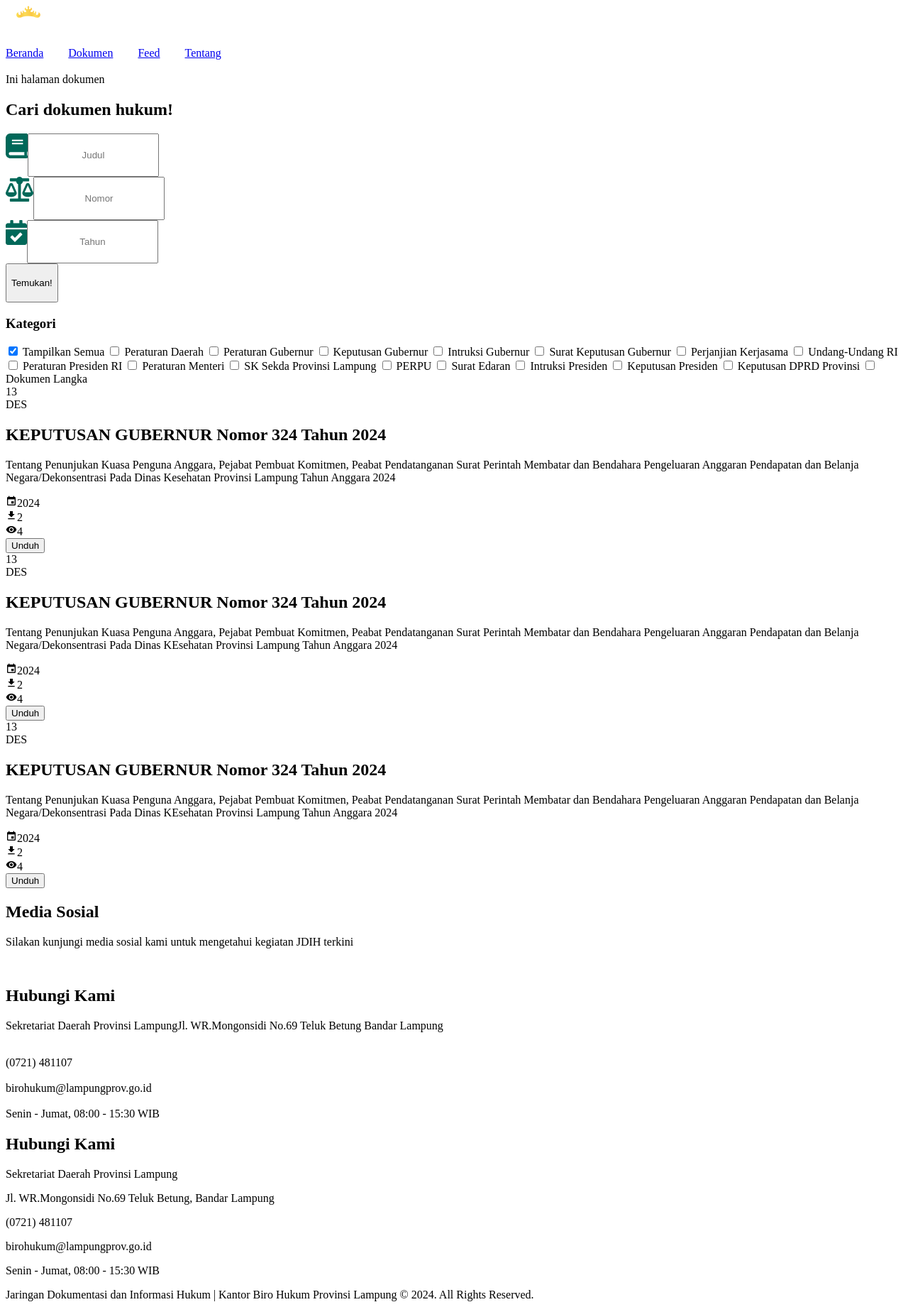
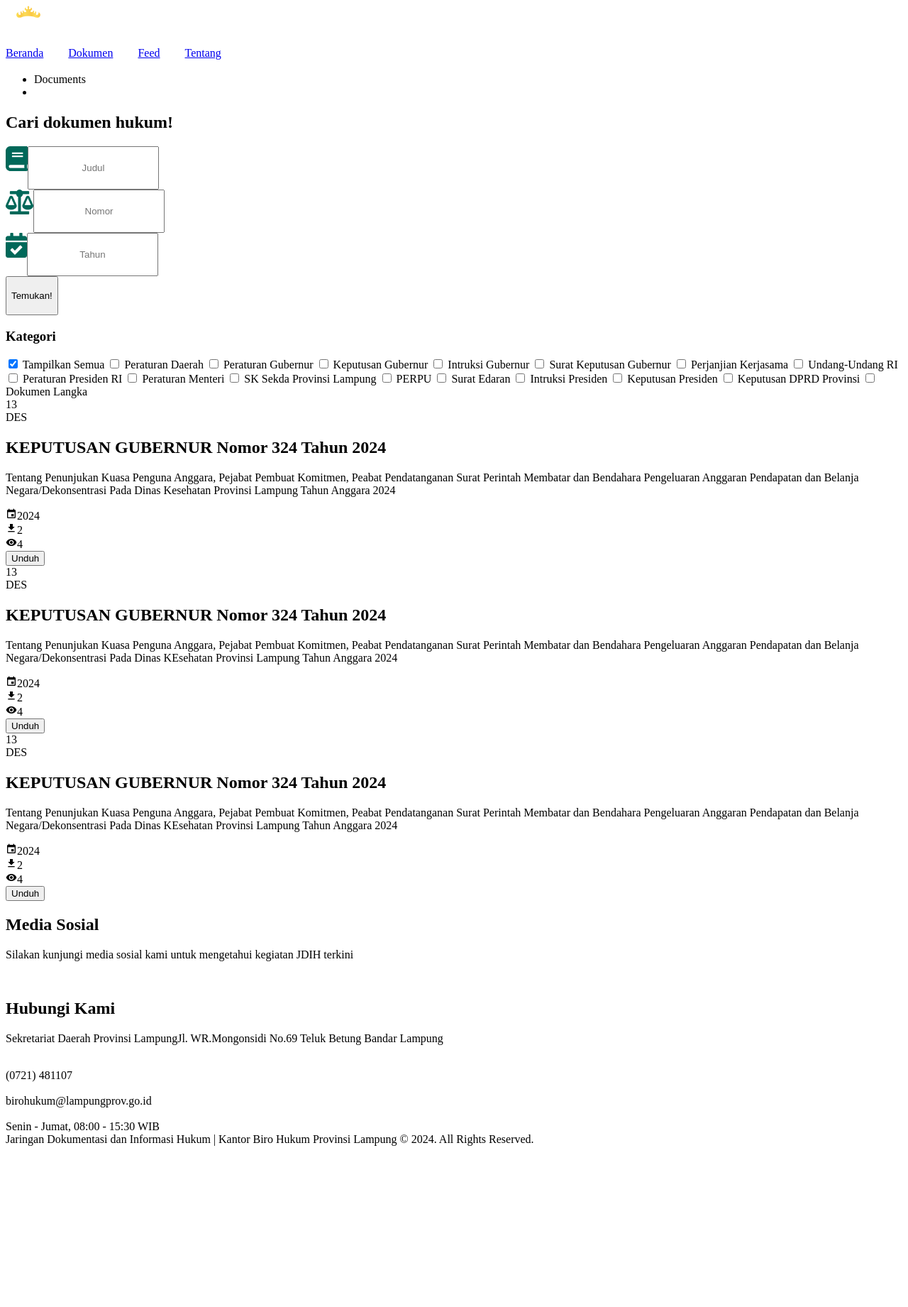
Before and after one commit to rafipaca/jdih, a Vue app: page /dokumen in a window 1280 px wide. Shown: the whole page at 71% size. After the commit the page ends 1622 px from the top, so only its background shows below. Built offline with nearby package versions, Linux system fonts and the light colour scheme; the HTML template or start-up script is replaced by a standard one.

Commit message:
Penyempurnaan dokumen page dan footer

```diff
--- a/src/components/Footer.vue
+++ b/src/components/Footer.vue
@@ -56,18 +56,10 @@
             </div>
           </div>
         </div>
-        <div class="text-center md:text-left">
-          <h2 class="text-xl font-bold mb-4">Hubungi Kami</h2>
-          <p class="text-gray-600">Sekretariat Daerah Provinsi Lampung</p>
-          <p class="text-gray-600">Jl. WR.Mongonsidi No.69 Teluk Betung, Bandar Lampung</p>
-          <p class="text-gray-600 mt-4"><i class="fas fa-phone-alt"></i> (0721) 481107</p>
-          <p class="text-gray-600"><i class="fas fa-envelope"></i> birohukum@lampungprov.go.id</p>
-          <p class="text-gray-600"><i class="fas fa-calendar-alt"></i> Senin - Jumat, 08:00 - 15:30 WIB</p>
-        </div>
       </div>
       <!-- Footer -->
-      <footer class="self-stretch h-[147px] relative bg-darkslategray z-[1]"></footer>
-      <div class="absolute !m-[0] bottom-[73px] left-[calc(50%_-_461px)] text-base font-medium text-powderblue text-center z-[2]">
+      <footer class=" bg-[#004E43] self-stretch h-[147px] relative bg-darkslategray z-[1]"></footer>
+      <div class="absolute !m-[0] bottom-[73px] left-[calc(50%_-_461px)] text-base font-medium text-powderblue text-center z-[2] text-[#9AD0C2]">
         Jaringan Dokumentasi dan Informasi Hukum | Kantor Biro Hukum Provinsi Lampung © 2024. All Rights Reserved.
       </div>
     </div>
--- a/src/components/document/DocumentFilter.vue
+++ b/src/components/document/DocumentFilter.vue
@@ -30,6 +30,7 @@ export default {
 <template>
   <div class="mb-4 w-full">
     <h2 class="text-2xl font-bold">Cari dokumen hukum!</h2>
+    <div class="border border-teal-500 w-20"></div>
     <div class="flex space-x-2 mt-4 w-full">
       <!-- Bagian pertama untuk input "Judul" -->
       <div class="relative flex items-center w-1/2">
--- a/src/components/document/DocumentItem.vue
+++ b/src/components/document/DocumentItem.vue
@@ -1,16 +1,16 @@
 <template>
-  <div class="card card-side bg-base-100 shadow-xl mb-4 h-52">
+  <div class="card card-side bg-base-100 border shadow-lg mb-4 h-52 pt-9 pb-9">
     <!-- Left section for the date and month (1/6 of the card) -->
-    <div class="flex flex-col items-center justify-center text-center text-black w-1/6 rounded-l-lg">
-        <span class="text-2xl font-bold">{{ document.date }}</span>
+    <div class="flex flex-col items-center justify-center text-center text-black w-1/6 rounded-l-lg border-r-2 border-[#006859]">
+        <span class="text-5xl font-black text-[#004E43]">{{ document.date }}</span>
         <div class="rounded-lg bg-green-500 p-1">
         <span class="text-sm text-white">{{ document.month }}</span>
       </div>
     </div>
     <!-- Right section for the content (5/6 of the card) -->
-    <div class="card-body w-5/6">
+    <div class="card-body justify-center w-5/6">
       <h2 class="card-title">{{ document.title }}</h2>
-      <p class="text-xs">{{ document.description }}</p>
+      <p class="text-sm">{{ document.description }}</p>
       <div class="absolute bottom-4 flex items-center space-x-4 text-gray-600 mb-2">
         <div class="flex items-center">
           <span class="material-icons">event</span>
@@ -26,7 +26,7 @@
         </div>
       </div>
       <div class="card-actions justify-end">
-        <button class="btn text-slate-50 bg-[#ffc067] shadow-lg w-auto">Unduh</button>
+        <button class="btn text-slate-50 bg-[#ffc067] shadow-lg">Unduh</button>
       </div>
     </div>
   </div>
--- a/src/views/DocView.vue
+++ b/src/views/DocView.vue
@@ -41,7 +41,12 @@ const documents = [
 
 <template>
   <div class="p-4">
-    <p class="text-red-600">Ini halaman dokumen</p>
+    <div class="text-sm breadcrumbs">
+      <ul>
+        <li><a>Documents</a></li>
+        <li></li>
+      </ul>
+    </div>
     <DocumentFilter />
     <div class="flex">
       <!-- Section 1: Sidebar Checkbox -->
--- a/src/views/Feed.vue
+++ b/src/views/Feed.vue
@@ -17,7 +17,9 @@
         <div
           class="flex flex-row items-start justify-center gap-[1.125rem] max-w-full mq450:flex-wrap"
         >
-          <div class="h-[2.438rem] w-[2.438rem] relative rounded-mini bg-powderblue">
+          <div
+            class="h-[2.438rem] w-[2.438rem] relative rounded-mini bg-powderblue"
+          >
             <div
               class="absolute top-[0rem] left-[0rem] rounded-mini bg-powderblue w-full h-full hidden"
             />
@@ -88,12 +90,12 @@
           </div>
         </div>
       </div>
-      <Frame1 />
+      <frame />
     </section>
     <div
       class="absolute top-[106.188rem] left-[63.5rem] w-[6.25rem] h-[6.25rem] overflow-hidden hidden"
     />
-    <Navbar/>
+    <Navbar />
   </div>
 </template>
 <script>
```
